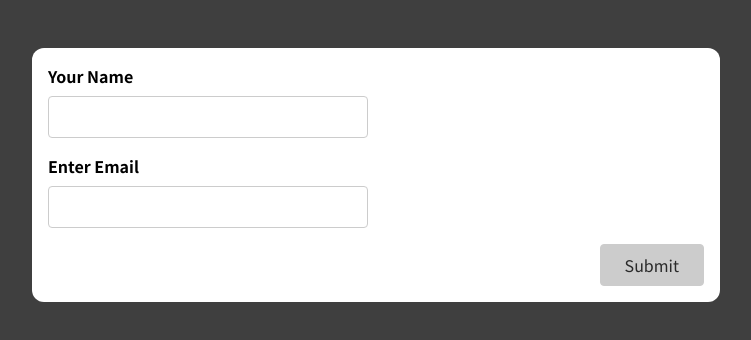
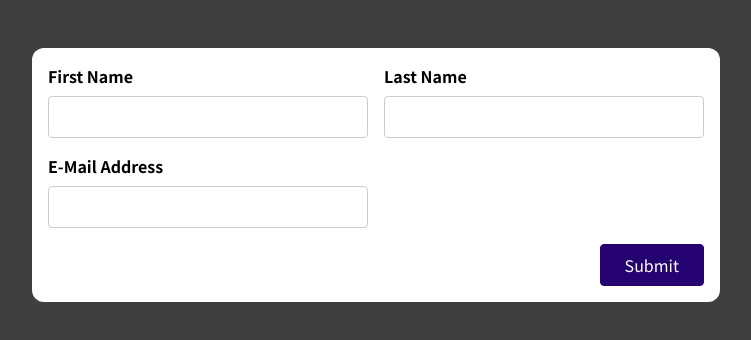
Before and after one commit to vvvkeshav3/Form-and-Input-Validations, a React (Create React App) app: page / in a window 1280 px wide. Shown: the top 340 px of the page, without its empty margins (264-1015 px from the left). Built offline with nearby package versions, Linux system fonts and the light colour scheme.

Commit message:
Handling more Input Validation with custom hook

```diff
--- a/src/App.js
+++ b/src/App.js
@@ -1,9 +1,10 @@
-import SimpleInput from './components/SimpleInput';
+import BasicForm from './components/BasicForm';
 
 function App() {
   return (
     <div className="app">
-      <SimpleInput />
+      <BasicForm />
+
     </div>
   );
 }
--- a/src/components/BasicForm.js
+++ b/src/components/BasicForm.js
@@ -1,21 +1,108 @@
-const BasicForm = (props) => {
+import React from 'react';
+import useInput from '../hooks/use-input';
+const BasicForm = () => {
+  const {
+    value: firstNameValue,
+    inputChangeHandler: firstNameChangeHandler,
+    inputBlurHandler: firstNameBlurHandler,
+    hasError: firstNameHasError,
+    isValid: isFirstNameValid,
+    touched: firstNameTouched,
+    reset: resetFirstName,
+  } = useInput((value) => value.trim() !== '');
+
+  const {
+    value: lastNameValue,
+    inputChangeHandler: lastNameChangeHandler,
+    inputBlurHandler: lastNameBlurHandler,
+    hasError: lastNameHasError,
+    isValid: isLastNameValid,
+    touched: lastNameTouched,
+    reset: resetLastName,
+  } = useInput((value) => value.trim() !== '');
+
+  const {
+    value: emailValue,
+    inputChangeHandler: emailChangeHandler,
+    inputBlurHandler: emailBlurHandler,
+    hasError: emailHasError,
+    isValid: isEmailValid,
+    touched: emailTouched,
+    reset: resetEmail,
+  } = useInput((value) => value.includes('@'));
+
+  let isFormValid = false;
+  if (isFirstNameValid && isLastNameValid && isEmailValid) {
+    isFormValid = true;
+  }
+
+  const formSubmitHandler = (event) => {
+    event.preventDefault();
+    firstNameTouched();
+    lastNameTouched();
+    emailTouched();
+    if (!isFormValid) {
+      console.log('NOT VALID');
+      return;
+    }
+    console.log(firstNameValue);
+    console.log(lastNameValue);
+    console.log(emailValue);
+    resetFirstName();
+    resetLastName();
+    resetEmail();
+  };
+
+  const firstNameClasses = firstNameHasError
+    ? 'form-control invalid'
+    : 'form-control';
+  const lastNameClasses = lastNameHasError
+    ? 'form-control invalid'
+    : 'form-control';
+  const emailClasses = emailHasError ? 'form-control invalid' : 'form-control';
+
   return (
-    <form>
-      <div className='control-group'>
-        <div className='form-control'>
-          <label htmlFor='name'>First Name</label>
-          <input type='text' id='name' />
+    <form onSubmit={formSubmitHandler}>
+      <div className="control-group">
+        <div className={firstNameClasses}>
+          <label htmlFor="name">First Name</label>
+          <input
+            type="text"
+            id="name"
+            value={firstNameValue}
+            onChange={firstNameChangeHandler}
+            onBlur={firstNameBlurHandler}
+          />
+          {firstNameHasError && (
+            <p className="error-text">Enter Valid First Name</p>
+          )}
         </div>
-        <div className='form-control'>
-          <label htmlFor='name'>Last Name</label>
-          <input type='text' id='name' />
+        <div className={lastNameClasses}>
+          <label htmlFor="name">Last Name</label>
+          <input
+            type="text"
+            id="name"
+            value={lastNameValue}
+            onChange={lastNameChangeHandler}
+            onBlur={lastNameBlurHandler}
+          />
+          {lastNameHasError && (
+            <p className="error-text">Enter Valid Last Name</p>
+          )}
         </div>
       </div>
-      <div className='form-control'>
-        <label htmlFor='name'>E-Mail Address</label>
-        <input type='text' id='name' />
+      <div className={emailClasses}>
+        <label htmlFor="name">E-Mail Address</label>
+        <input
+          type="email"
+          id="name"
+          value={emailValue}
+          onChange={emailChangeHandler}
+          onBlur={emailBlurHandler}
+        />
+        {emailHasError && <p className="error-text">Enter Valid Email</p>}
       </div>
-      <div className='form-actions'>
+      <div className="form-actions">
         <button>Submit</button>
       </div>
     </form>
--- a/src/hooks/use-input.js
+++ b/src/hooks/use-input.js
@@ -1,30 +1,35 @@
 import { useState } from 'react';
+const useInput = (testValue) => {
+  const [value, setValue] = useState('');
+  const [isTouched, setIsTouched] = useState(false);
+  const isValid = testValue(value);
+  const hasError = isTouched && !isValid;
 
-const useInput = (validateValue) => {
-  const [enteredValue, setEnteredValue] = useState('');
-  const [isTouched, setIsTouched] = useState(false);
+  const inputChangeHandler = (event) => {
+    setValue(event.target.value);
+  };
 
-  const valueIsValid = validateValue(enteredValue);
-  const hasError = !valueIsValid && isTouched;
-  const valueChangeHandler = (event) => {
-    setEnteredValue(event.target.value);
-  };
   const inputBlurHandler = () => {
     setIsTouched(true);
   };
 
-const reset = ()=>{
-    setEnteredValue('');
-    setIsTouched(false);
-}
+  const touched = ()=>{
+      setIsTouched(true);
+  }
+
+  const reset= ()=>{
+      setValue('');
+      setIsTouched(false);
+  }
 
   return {
-    value: enteredValue,
-    isValid : valueIsValid,
+    value,
+    inputChangeHandler,
+    inputBlurHandler,
     hasError,
-    valueChangeHandler,
-    inputBlurHandler,
-    reset
+    isValid,
+    touched,
+    reset,
   };
 };
 
--- a/src/index.css
+++ b/src/index.css
@@ -108,4 +108,6 @@ button:disabled:active{
 
 .error-text {
   color: #b40e0e;
+  margin : .2rem 0;
+  font-size : .8rem;
 }
```
Also changed, not shown: 1 other file (tests, documents, lock files or other folders).
